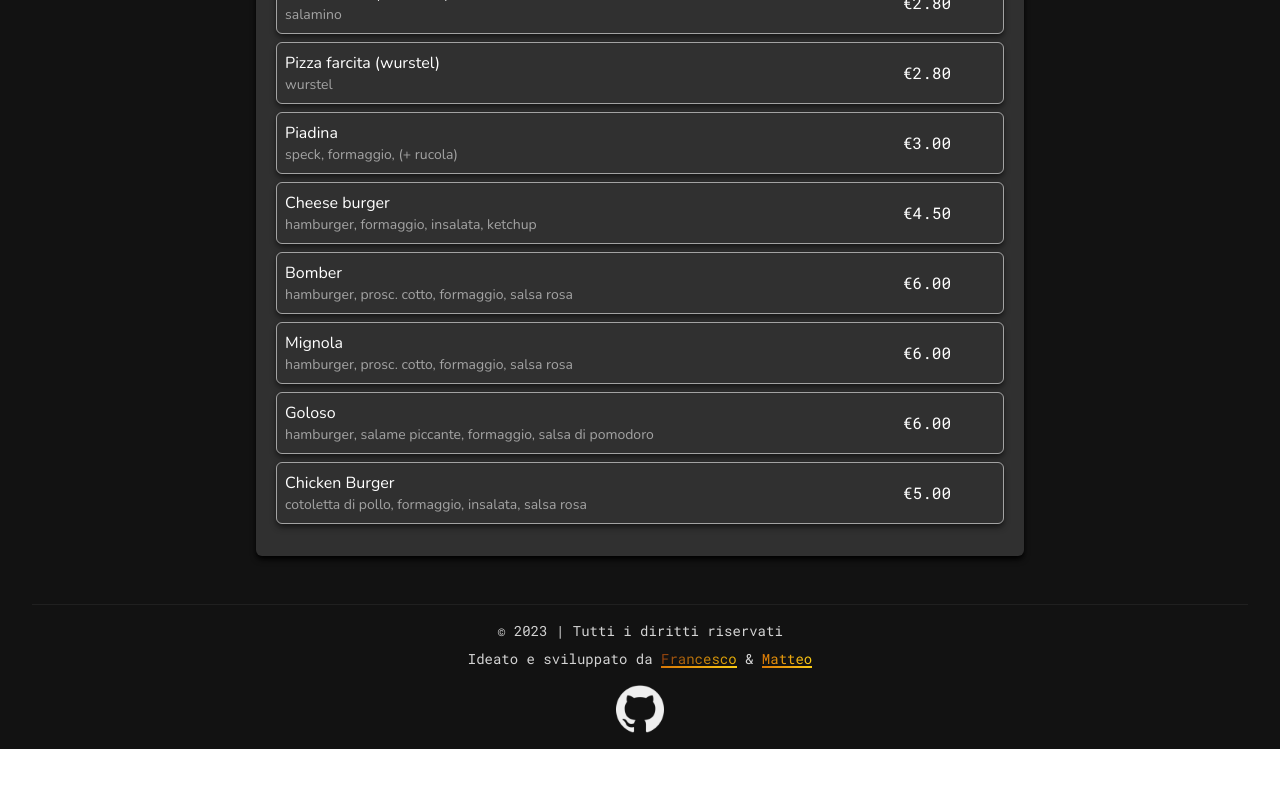
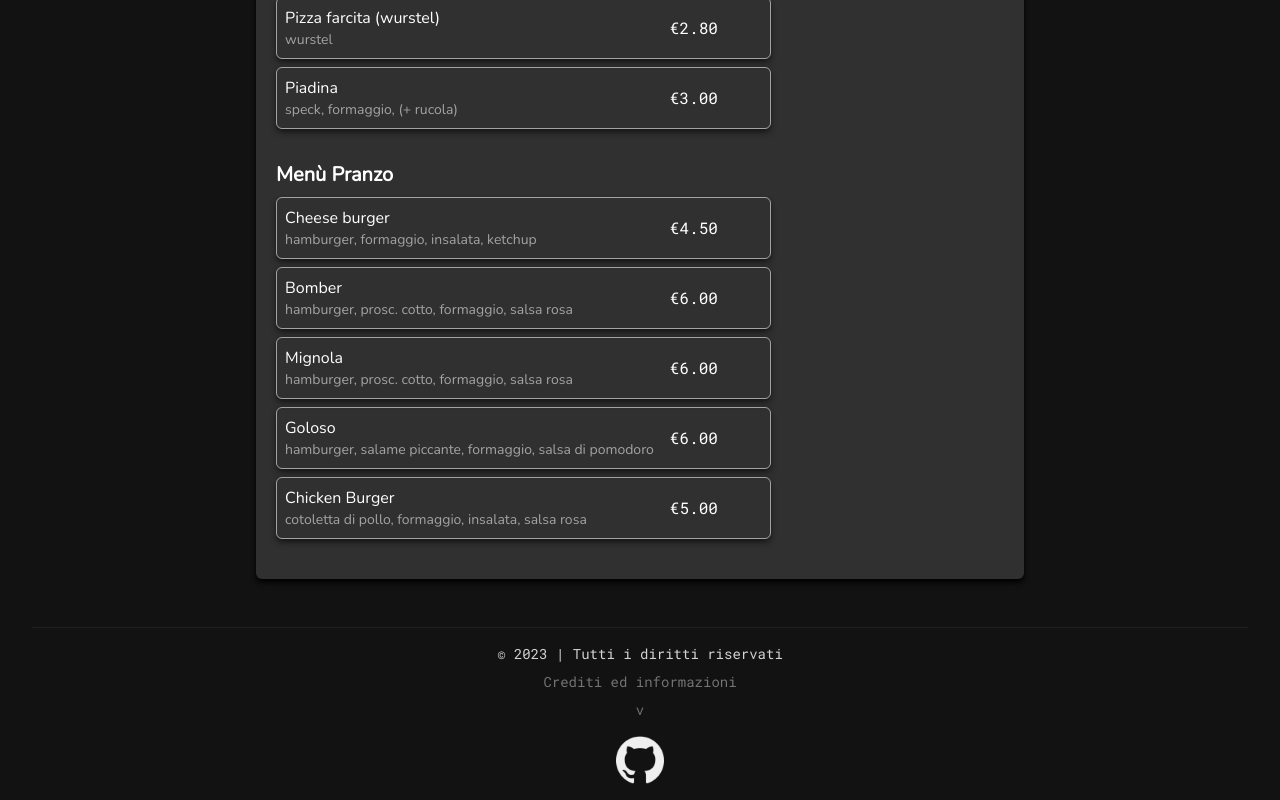
Before and after one commit to Raptor1818/bar-calculator, a React (Vite) app: page / in a window 1280 px wide. Shown: the part 1650-2450 px from the top of the page. Before the commit the page ends 2399 px from the top, so only its background shows below. Built offline with nearby package versions, Linux system fonts and the light colour scheme; some icons are missing.

Commit message:
sistemazioni minori
- cambiati crediti a "piu informazioni v"
- aggiunto federico nei contributors
- sistemate classi

```diff
--- a/src/components/Footer.jsx
+++ b/src/components/Footer.jsx
@@ -3,43 +3,16 @@ import React from "react";
 import GithubIcon from "/img/github.webp";
 
 const Footer = () => {
-  const raptorino = "https://raptorino.com";
-  const zippo = "https://matteomania.netlify.app";
   let dt = new Date(); let crntYear = dt.getFullYear()
   return (
     <div className="bg-[#121212] h-fit text-neutral-500 text-sm font-roboto-mono items-center justify-center flex flex-col">
       <div className="border-t-[1px] border-[#202020] w-[95%] flex flex-col justify-center items-center gap-2 p-4">
         <div><p className="text-neutral-300">© { crntYear } | Tutti i diritti riservati</p></div>
         <div>
-          <p className="text-neutral-300"> Ideato e sviluppato da {" "}
-            <a
-              href={raptorino}
-              className="w-fit h-fit relative bg-gradient-to-r from-amber-800 to-yellow-500 bg-clip-text text-transparent"
-              target="_blank"
-              rel="noreferrer"
-              title="Author Francesco Nisi"
-              alt="Author Francesco Nisi"
-              role="link"
-              aria-label="Author Francesco Nisi"
-            >
-              {" "} Francesco
-              <span className="absolute inset-x-0 bottom-0 w-full h-[2px] bg-gradient-to-r from-amber-600 to-yellow-400"></span>
-            </a>
-            {" "} & {" "}
-            <a
-              href={zippo}
-              className="w-fit h-fit relative bg-gradient-to-r from-amber-600 to-yellow-400 bg-clip-text text-transparent"
-              target="_blank"
-              rel="noreferrer"
-              title="Author Matteo Manià"
-              alt="Author Matteo Manià"
-              role="link"
-              aria-label="Author Matteo Manià"
-            >
-              {" "} Matteo
-              <span className="absolute inset-x-0 bottom-0 w-full h-[2px] bg-gradient-to-r from-amber-600 to-yellow-400"></span>
-            </a>
-          </p>
+          <p>Crediti ed informazioni</p>
+        </div>
+        <div>
+          <p>v</p>
         </div>
         <div className="mt-2">
           <a
--- a/src/components/List.jsx
+++ b/src/components/List.jsx
@@ -47,7 +47,7 @@ function List() {
       <div className="text-center mb-6"> {/* equal space */}
         <button
           title="Menu" role="button" aria-label="Menu" type="button"
-          className={`mr-4 font-roboto-mono uppercase px-6 py-[.675rem] rounded-md ${
+          className={`mr-4 font-roboto-mono px-6 py-3 rounded-md ${
             showMenu
               ? "bg-gradient-to-br from-amber-700 to-yellow-400"
               : "bg-gradient-to-br from-neutral-700 to-neutral-400"
@@ -59,7 +59,7 @@ function List() {
         </button>
         <button
           title="Ordine" role="button" aria-label="Ordine" type="button"
-          className={` font-roboto-mono uppercase px-6 py-[.675rem] rounded-md ${
+          className={`font-roboto-mono px-6 py-3 rounded-md ${
             showMenu
               ? "bg-gradient-to-br from-neutral-700 to-neutral-400"
               : "bg-gradient-to-br from-amber-700 to-yellow-400"
@@ -78,10 +78,11 @@ function List() {
           {showMenu ? (
             <div className="min-h-screen mt-4 mb-8">
               <h2 className="text-2xl md:text-3xl lg:text-4xl text-center font-bold mt-5">Menù</h2>
-              <ul className="mt-2 px-2 md:px-3">
+              <div className="flex justify-between w-full pt-3 ">
+                <ul className="px-2 md:px-3 border-t-[1px] border-solid border-neutral-500">
                   {bar_items.map((item, index) => (
                     <div key={item.id}>
-                    {(index === 0 || item.id === 10 || item.id === 14) && (
+                      {(index === 0 || item.id === 10 || item.id === 20) && (
                         <h2 className="text-xl font-bold mt-6 lg:mt-8">
                           {item.id === 1 ? "Panini" : item.id === 10 ? "Altri Panini" : "Menù Pranzo"}
                         </h2>
@@ -112,11 +113,12 @@ function List() {
                   ))}
                 </ul>
               </div>
+            </div>
           ) : (
-            <div className="">
+            <div className="px-2 py-2">
               <div className="flex flex-col justify-between items-center">
                 <div>
-                  <h2 className="text-3xl font-bold">Ordine</h2>
+                <h2 class="text-2xl md:text-3xl lg:text-4xl text-center font-bold mt-4">Ordine</h2>
                 </div>
                 <div className="flex justify-between w-full mt-3 pt-3 border-t-[1px] border-solid border-neutral-500">
                   <p className="text-xl font-medium font-roboto-mono">
```
Also changed, not shown: 2 other files (tests, documents, lock files or other folders). Lines whose indentation alone changed are shown as unchanged.
